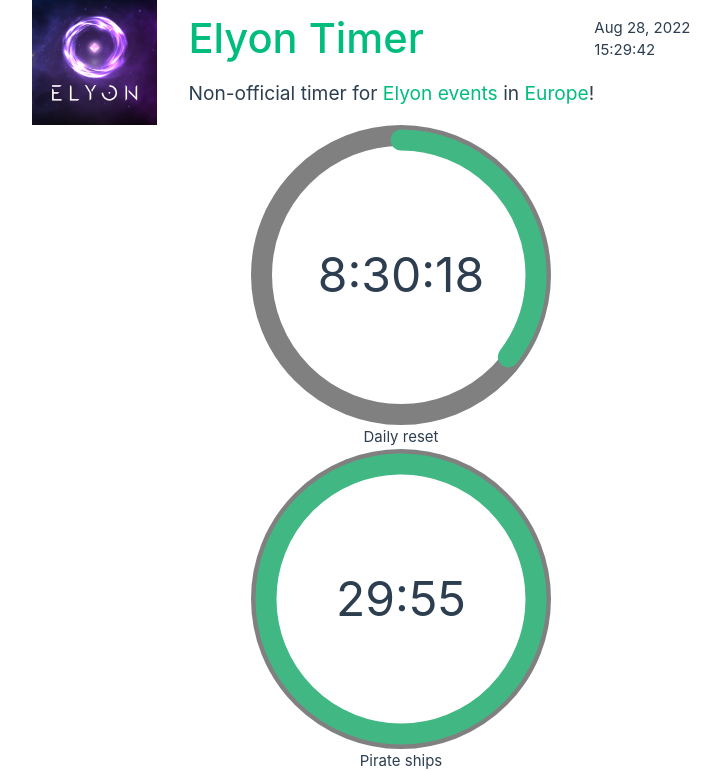
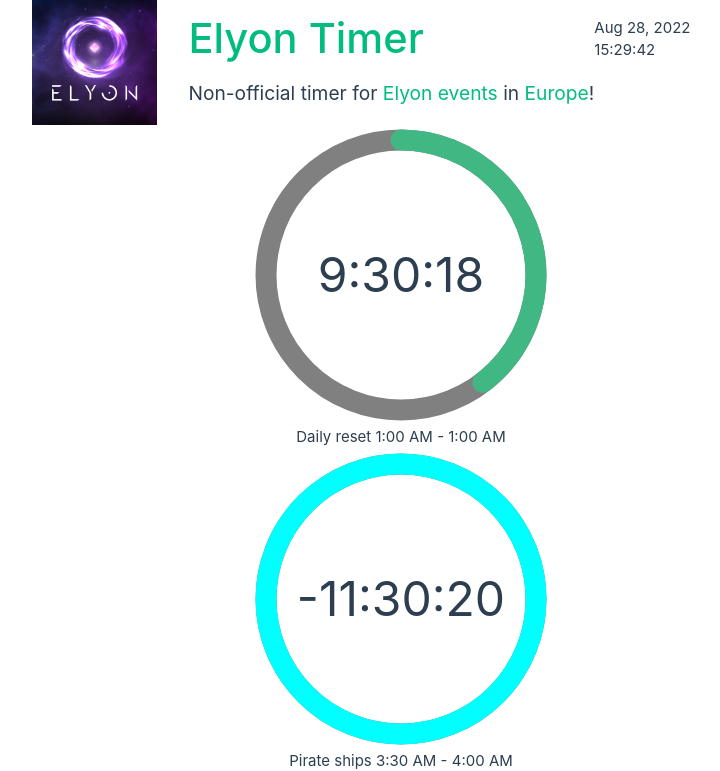
Before and after one commit to adraynrion/elyon-timer-vue, a Vue app: page / in a window 1280 px wide. Shown: the top 771 px of the page, without its empty margins (239-959 px from the left). Built offline with nearby package versions, Linux system fonts and the light colour scheme.

Commit message:
Set up loop on eventTimer + update events

```diff
--- a/src/App.vue
+++ b/src/App.vue
@@ -22,7 +22,7 @@
   </header>
 
   <main>
-    <TheEvents :iso-timestamp="isoTimestamp" />
+    <TheEvents :iso-date-time="isoDateTime" />
   </main>
 </template>
 
@@ -52,10 +52,6 @@
 
     isoTime() {
       return this.isoDateTime.toLocaleString(DateTime.TIME_24_WITH_SECONDS);
-    },
-
-    isoTimestamp() {
-      return this.isoDateTime.toMillis();
     },
   },
 
--- a/src/components/EventItem.vue
+++ b/src/components/EventItem.vue
@@ -1,5 +1,5 @@
 <template>
-  <div v-if="timeLeft > 0" class="event-content">
+  <div class="event-content">
     <EventTimer
       :time-left="timeLeft"
       :time-limit="timeLimit"
@@ -12,6 +12,7 @@
 
 <script>
 import EventTimer from "./EventTimer.vue";
+import { Duration } from "luxon";
 
 export default {
   components: {
@@ -19,6 +20,12 @@
   },
 
   props: {
+    // 1 = Monday / 7 = Sunday
+    weekday: {
+      type: Number,
+      required: true,
+    },
+
     modelValue: {
       type: Number,
       required: true,
@@ -51,15 +58,15 @@
         return this.modelValue;
       },
       set(v) {
-        if (v > this.timeLimit) this.stopTimer();
-        else this.$emit("update:modelValue", v);
+        // if (v > this.timeLimit) this.stopTimer();
+        this.$emit("update:modelValue", v);
       },
     },
   },
 
   mounted() {
     this.timerInterval = setInterval(() => {
-      this.startTimer();
+      this.runTimer();
     }, 1000);
   },
 
@@ -67,9 +74,22 @@
     this.stopTimer();
   },
 
+  watch: {
+    timePassed: {
+      handler(v) {
+        let delta = this.weekday % 7;
+        if (delta === 0) delta = 1;
+        if (v >= this.timeLimit && v < this.timeDuration({ days: delta })) {
+          this.timePassed -= this.timeDuration({ days: delta });
+        }
+      },
+    },
+  },
+
   methods: {
-    startTimer() {
-      this.timePassed++;
+    runTimer() {
+      if (this.timePassed > this.timeLimit) this.timePassed--;
+      else this.timePassed++;
     },
 
     stopTimer() {
@@ -79,6 +99,10 @@
 
     resetTimer() {
       this.timePassed = 0;
+    },
+
+    timeDuration(details) {
+      return Duration.fromObject(details).as("seconds");
     },
   },
 };
--- a/src/components/EventTimer.vue
+++ b/src/components/EventTimer.vue
@@ -6,7 +6,7 @@
       xmlns="http://www.w3.org/2000/svg"
     >
       <g class="base-timer__circle">
-        <circle class="base-timer__path-elapsed" cx="50" cy="50" r="46.5" />
+        <circle class="base-timer__path-elapsed" cx="50" cy="50" r="45" />
         <path
           :stroke-dasharray="circleDasharray"
           :class="remainingPathColor"
@@ -41,12 +41,25 @@
   },
 
   computed: {
+    notStarted() {
+      return this.timeLeft > this.timeLimit;
+    },
+
     formattedTimeLeft() {
+      let timeLeft = Math.abs(this.timeLeft);
+
+      let prefix = "";
+      if (this.notStarted) {
+        // If event not started, decount from minus 0
+        prefix = "-";
+        timeLeft -= this.timeLimit;
+      }
+
       // The largest round integer less than or equal to the result of time divided being by 60.
-      let minutes = Math.floor(this.timeLeft / 60);
+      let minutes = Math.floor(timeLeft / 60);
 
       // Seconds are the remainder of the time dividedby 60 (modulus operator)
-      let seconds = this.timeLeft % 60;
+      let seconds = timeLeft % 60;
 
       // If the value of seconds is less than 10, then display seconds with a leading zero
       if (seconds < 10) {
@@ -58,11 +71,11 @@
         const hours = Math.floor(minutes / 60);
         minutes = minutes % 60;
         // The output in hh:MM:SS format
-        return `${hours}:${minutes}:${seconds}`;
+        return `${prefix}${hours}:${minutes}:${seconds}`;
       }
 
       // The output in MM:SS format
-      return `${minutes}:${seconds}`;
+      return `${prefix}${minutes}:${seconds}`;
     },
 
     // Update the dasharray value as time passes, starting with 283
@@ -77,6 +90,9 @@
 
     colorCodes() {
       return {
+        waiting: {
+          color: "cyan",
+        },
         info: {
           color: "green",
         },
@@ -100,9 +116,11 @@
     },
 
     remainingPathColor() {
-      const { alert, warning, info } = this.colorCodes;
+      const { alert, warning, info, waiting } = this.colorCodes;
 
-      if (this.timeLeft <= alert.threshold) {
+      if (this.notStarted) {
+        return waiting.color;
+      } else if (this.timeLeft <= alert.threshold) {
         return alert.color;
       } else if (this.timeLeft <= warning.threshold) {
         return warning.color;
@@ -146,6 +164,10 @@
     &.red {
       color: red;
     }
+
+    &.cyan {
+      color: cyan;
+    }
   }
 
   &__svg {
--- a/src/components/TheEvents.vue
+++ b/src/components/TheEvents.vue
@@ -5,14 +5,15 @@
       :key="event.order"
       v-model="event.passed"
       :time-limit="event.duration"
-      :title="event.label"
+      :title="event.timedLabel"
+      :weekday="isoDateTime.weekday"
     />
   </div>
 </template>
 
 <script>
 import EventItem from "./EventItem.vue";
-import { DateTime } from "luxon";
+import { DateTime, Duration } from "luxon";
 
 export default {
   components: {
@@ -20,18 +21,14 @@
   },
 
   props: {
-    isoTimestamp: {
-      type: Number,
+    isoDateTime: {
+      type: Object,
       required: true,
     },
   },
 
   data() {
     return {
-      isoDateTime: DateTime.now()
-        .setZone(import.meta.env.VITE_CURRENT_ZONE)
-        .setLocale(import.meta.env.VITE_CURRENT_LOCALE),
-
       monday: 0,
       tuesday: 0,
       wednesday: 0,
@@ -40,15 +37,24 @@
       saturday: 0,
       sunday: 0,
 
-      // TODO Set as computed
-      mondayEvents: [
+      mondayEvents: [],
+    };
+  },
+
+  computed: {
+    mondayEventsData() {
+      return [
         {
           startHours: 1,
           endHours: 1,
           startMinutes: 0,
-          endMinutes: 1,
-          passed: "daily",
-          duration: 86400, // input in seconds
+          endMinutes: 0,
+          passed: this.timePassed(
+            this.isoDateTime,
+            this.isoDateTime.startOf("day"),
+            this.timeDuration({ hours: 1 })
+          ),
+          duration: this.timeDuration({ days: 1 }),
           label: "Daily reset",
         },
         {
@@ -56,8 +62,12 @@
           endHours: 4,
           startMinutes: 30,
           endMinutes: 0,
-          passed: 0,
-          duration: 1800, // input in seconds
+          passed: this.timePassed(
+            this.isoDateTime,
+            this.isoDateTime.startOf("day"),
+            this.timeDuration({ hours: 3, minutes: 0 }) // start - "duration"
+          ),
+          duration: this.timeDuration({ minutes: 30 }),
           label: "Pirate ships",
         },
         {
@@ -65,8 +75,12 @@
           endHours: 14,
           startMinutes: 30,
           endMinutes: 0,
-          passed: 0,
-          duration: 1800, // input in seconds
+          passed: this.timePassed(
+            this.isoDateTime,
+            this.isoDateTime.startOf("day"),
+            this.timeDuration({ hours: 13, minutes: 0 }) // start - "duration"
+          ),
+          duration: this.timeDuration({ minutes: 30 }),
           label: "Pirate ships",
         },
         {
@@ -74,8 +88,12 @@
           endHours: 18,
           startMinutes: 30,
           endMinutes: 0,
-          passed: 0,
-          duration: 1800, // input in seconds
+          passed: this.timePassed(
+            this.isoDateTime,
+            this.isoDateTime.startOf("day"),
+            this.timeDuration({ hours: 17, minutes: 0 }) // start - "duration"
+          ),
+          duration: this.timeDuration({ minutes: 30 }),
           label: "Pirate ships",
         },
         {
@@ -83,26 +101,29 @@
           endHours: 20,
           startMinutes: 10,
           endMinutes: 50,
-          passed: 0,
-          duration: 2400, // input in seconds
+          passed: this.timePassed(
+            this.isoDateTime,
+            this.isoDateTime.startOf("day"),
+            this.timeDuration({ hours: 19, minutes: 30 }) // start - "duration"
+          ),
+          duration: this.timeDuration({ minutes: 40 }),
           label: "RvR",
         },
-      ],
-    };
-  },
+      ];
+    },
 
-  computed: {
     mondayEventsOrdered() {
       let order = 0;
       return this.mondayEvents.map((e) => {
         e.order = order++;
+
         e.timedLabel = `${e.label} ${this.getLocalizationTime(
           e.startHours,
           e.startMinutes,
           e.endHours,
           e.endMinutes
         )}`;
-        if (e.passed === "daily") e.passed = this.dailyTimePassed;
+
         return e;
       });
     },
@@ -113,12 +134,10 @@
         .plus({ hours: 1, days: 1 })
         .toLocaleString(DateTime.DATETIME_MED_WITH_SECONDS);
     },
+  },
 
-    dailyTimePassed() {
-      return Math.floor(
-        this.isoDateTime.diff(this.isoDateTime.startOf("day")).as("seconds")
-      );
-    },
+  mounted() {
+    this.mondayEvents = this.mondayEventsData;
   },
 
   methods: {
@@ -133,6 +152,14 @@
         .toLocaleString(DateTime.TIME_SIMPLE);
       return `${dtStart} - ${dtEnd}`;
     },
+
+    timePassed(end, start, delta) {
+      return Math.floor(end.diff(start).as("seconds") - delta);
+    },
+
+    timeDuration(details) {
+      return Duration.fromObject(details).as("seconds");
+    },
   },
 };
 </script>
```
